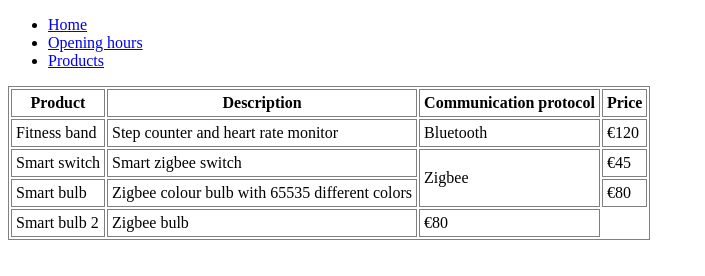
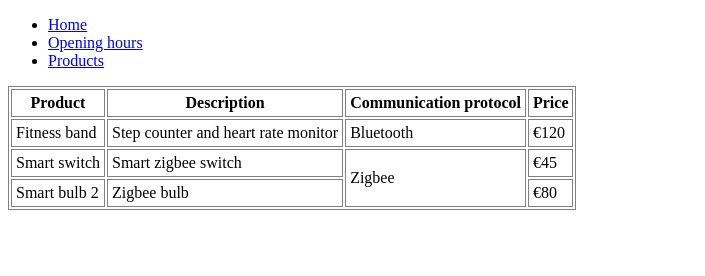
Before and after one commit to pacive/lab5, a plain HTML site: page products.html in a window 1280 px wide. Shown: the whole page, without its empty margins (0-705 px from the left). Drawn offline with Linux system fonts and the light colour scheme.

Commit message:
Work
Signed-off-by: Anders Alfredsson <andersb86@gmail.com>

```diff
--- a/products.html
+++ b/products.html
@@ -40,11 +40,6 @@
         <td rowspan="2">Zigbee</td>
         <td>€45</td>
       </tr>
-      <tr>
-        <td>Smart bulb</td>
-        <td>Zigbee colour bulb with 65535 different colors</td>
-        <td>€80</td>
-      </tr>
     <tr>
       <td>Smart bulb 2</td>
       <td>Zigbee bulb</td>
```
